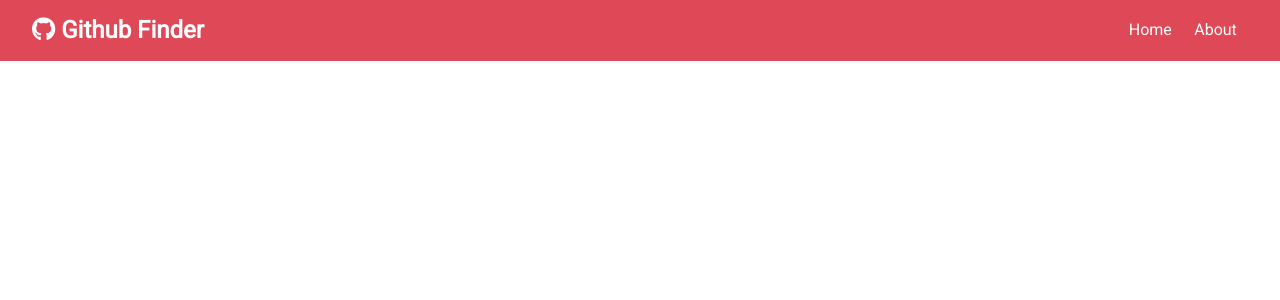
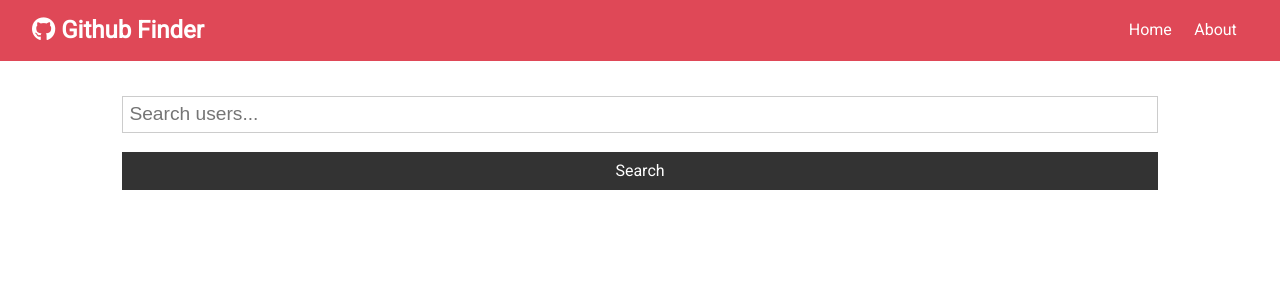
Before and after one commit to samnite/ReactJS-GitHub-Finder-TypeScript, a React (Create React App) app: page / in a window 1280 px wide. Shown: the top 300 px of the page. Built offline with nearby package versions, Linux system fonts and the light colour scheme.

Commit message:
base-style app finished with some ts-ignore's

```diff
--- a/src/App.css
+++ b/src/App.css
@@ -1,6 +1,12 @@
 @import url('https://fonts.googleapis.com/css?family=Roboto');
 
 /* Global Styles */
+
+.userStyle {
+  display: grid;
+  grid-template-columns: repeat(3, 1fr);
+  grid-gap: 1rem;
+}
 :root {
   --primary-color: #dc3545;
   --dark-color: #333333;
--- a/src/App.tsx
+++ b/src/App.tsx
@@ -7,22 +7,25 @@ import Users from './components/users/Users';
 import Search from './components/users/Search';
 import Alert from './components/layout/Alert';
 import About from './components/pages/About';
-import User from './components/users/User';
+import User, { UserInterface } from './components/users/User';
 import { Repo } from './components/repos/RepoItem';
 
 type State = Readonly<{
-  users: []; //need to fix
-  user: {}; // need to fix
+  users: any[]; //need to fix
+  user: any; // need to fix
   repos: Repo[];
   loading: boolean;
-  alert: string;
+  alert: {
+    msg: string;
+    type: string;
+  } | null;
 }>;
 
-interface UserType {
+interface UserType extends UserInterface {
   // user data
 }
 
-class App extends React.Component {
+class App extends React.Component<null, State> {
   state = {
     users: [],
     user: {},
@@ -48,11 +51,67 @@ class App extends React.Component {
     this.setState({ alert: { msg: msg, type: type } });
     setTimeout(() => this.setState({ alert: null }), 4000);
   };
+
+  // Get a single Github user
+  getUser = async (username: string) => {
+    this.setState({ loading: true });
+    const res = await axios.get(
+      `https://api.github.com/users/${username}?client_id=${process.env.REACT_APP_GITHUB_CLIENT_ID}&client_secret=${process.env.REACT_APP_GITHUB_CLIENT_SECRET}`
+    );
+    this.setState({ user: res.data, loading: false });
+  };
+
+  // Get users repos
+  getUserRepos = async (username: string) => {
+    this.setState({ loading: true });
+    const res = await axios.get(
+      `https://api.github.com/users/${username}/repos?per_page=5&sort=created:asc&client_id=${process.env.REACT_APP_GITHUB_CLIENT_ID}&client_secret=${process.env.REACT_APP_GITHUB_CLIENT_SECRET}`
+    );
+    this.setState({ repos: res.data, loading: false });
+  };
+
   render() {
+    const { users, loading, alert, user, repos } = this.state;
     return (
       <Router>
         <div className="App">
           <Navbar />
+          <div className="container">
+            <Alert alert={alert} />
+            <Switch>
+              <Route
+                exact
+                path="/"
+                render={props => (
+                  <Fragment>
+                    <Search
+                      searchUsers={this.searchUsers}
+                      clearUsers={this.clearUsers}
+                      showClear={users.length > 0}
+                      setAlert={this.setAlert}
+                    />
+                    <Users loading={loading} users={users} />
+                  </Fragment>
+                )}
+              />
+              <Route exact path="/about" component={About} />
+              <Route
+                exact
+                path="/user/:login"
+                render={props => (
+                  <User
+                    {...props}
+                    getUser={this.getUser}
+                    getUserRepos={this.getUserRepos}
+                    //@ts-ignore
+                    user={user}
+                    repos={repos}
+                    loading={loading}
+                  />
+                )}
+              />
+            </Switch>
+          </div>
         </div>
       </Router>
     );
--- a/src/components/layout/Alert.tsx
+++ b/src/components/layout/Alert.tsx
@@ -4,7 +4,7 @@ interface OwnProps {
   alert: {
     type: string;
     msg: string;
-  };
+  } | null;
 }
 
 type Props = OwnProps;
--- a/src/components/users/Search.tsx
+++ b/src/components/users/Search.tsx
@@ -7,6 +7,8 @@ type State = Readonly<{
 interface SearchProps {
   setAlert(msg: string, type: string): void;
   searchUsers(user: string): void;
+  clearUsers(): void;
+  showClear: boolean;
 }
 
 class Search extends Component<SearchProps, State> {
--- a/src/components/users/Users.tsx
+++ b/src/components/users/Users.tsx
@@ -1,6 +1,7 @@
 import React, { FunctionComponent } from 'react';
 import Spinner from '../layout/Spinner';
 import UserItem from './UserItem';
+import '../../App.css';
 
 interface OwnProps {
   loading: boolean;
@@ -14,7 +15,7 @@ const Users: FunctionComponent<Props> = ({ users, loading }) => {
     return <Spinner />;
   } else {
     return (
-      <div>
+      <div className="userStyle">
         {users.map(user => {
           // @ts-ignore
           return <UserItem key={user.id} user={user} />;
--- a/src/index.tsx
+++ b/src/index.tsx
@@ -2,4 +2,5 @@ import React from 'react';
 import ReactDOM from 'react-dom';
 import App from './App';
 
+//@ts-ignore
 ReactDOM.render(<App />, document.getElementById('root'));
```
Lines whose indentation alone changed are shown as unchanged.
